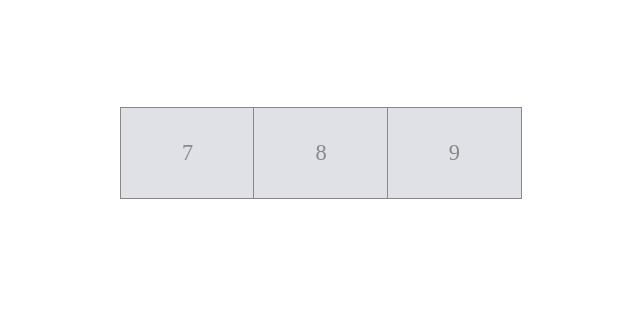
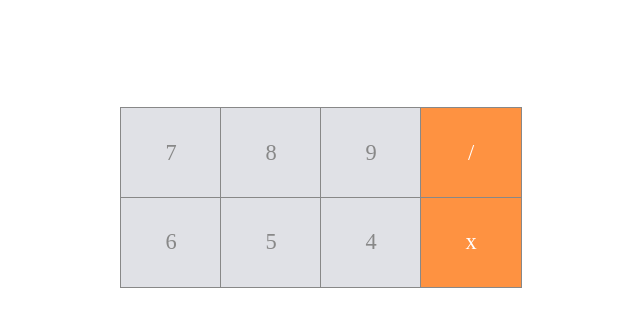
Before and after one commit to PeteSalcedo/Calculator-App, a React (Create React App) app: page / in a window 1280 px wide. Shown: the top 326 px of the page, without its empty margins (319-959 px from the left). Built offline with nearby package versions, Linux system fonts and the light colour scheme.

Commit message:
uploading the secon row layou

```diff
--- a/src/App.js
+++ b/src/App.js
@@ -11,6 +11,13 @@ class App extends Component {
       <Button>7</Button>
       <Button>8</Button>
       <Button>9</Button>
+      <Button>/</Button>
+      </div>
+      <div className="row">
+      <Button>6</Button>
+      <Button>5</Button>
+      <Button>4</Button>
+      <Button>x</Button>
       </div>
       </div>
 
```
